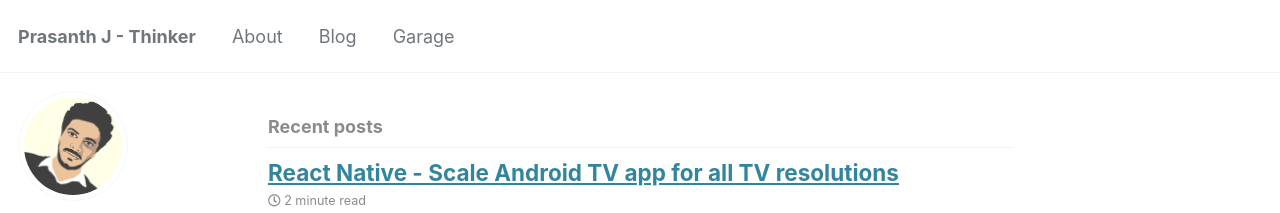
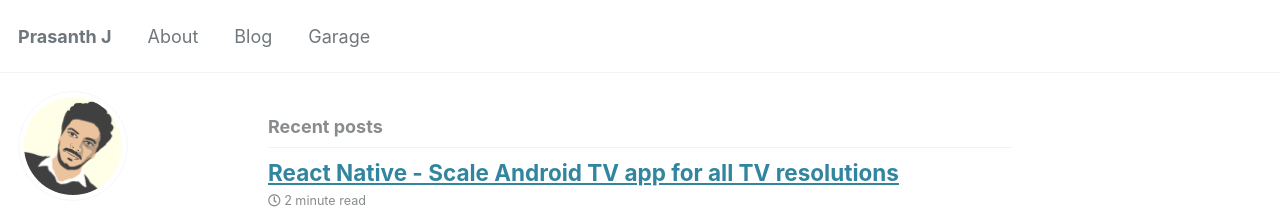
Before and after one commit to PrasanthJayaraman/PrasanthJayaraman.github.io, a Jekyll site: the page built from index.html, in a window 1280 px wide and 900 px high. Shown: the top 213 px of the window. Built offline with Jekyll 4.4.1, drawn with Linux system fonts in a browser that asks for light colours; cached includes are drawn as plain includes; nearby versions of some CDN libraries; the list of posts is cut into pages by our own code.

Commit message:
Update _config.yml

```diff
--- a/_config.yml
+++ b/_config.yml
@@ -16,7 +16,7 @@ minimal_mistakes_skin    : "default" # "air", "aqua", "contrast", "dark", "dirt"
 
 # Site Settings
 locale                   : "en-US"
-title                    : "Prasanth J - Thinker"
+title                    : "Prasanth J"
 title_separator          : "-"
 name                     : "Prasanth J"
 description              : "Thinking, Reading, Writing, Collecting, Designing, Coding, Developing, Debugging, Deploying and Playing Around..."
@@ -123,7 +123,7 @@ author:
       url: "https://www.linkedin.com/in/prasanthjayaraman/"
     - label: "Stackoverflow"
       icon: "fab fa-fw fa-stack-overflow"
-      url: "https://stackoverflow.com/users/flair/2148827.png?theme=clean"
+      url: "https://stackoverflow.com/users/2148827/prasanth-jaya"
 
 # Site Footer
 footer:
```
